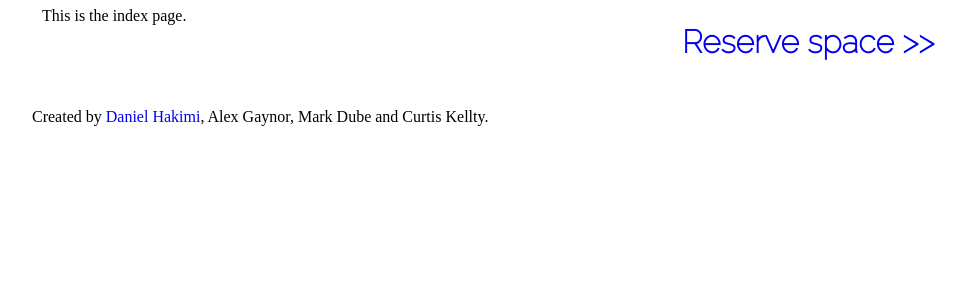
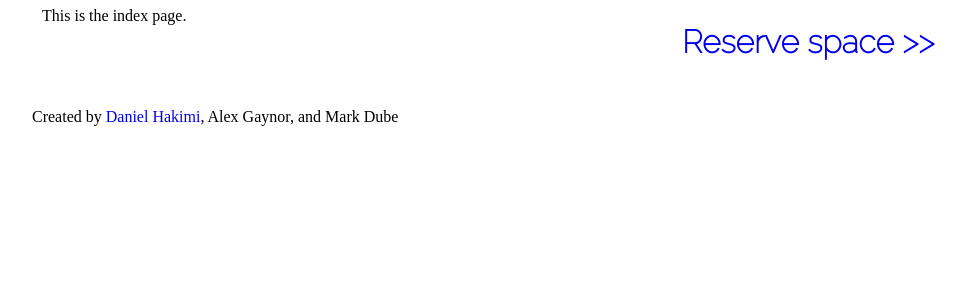
Before and after one commit to DanHakimi/Rooms, a Python web app: template templates/index.html in a window 1280 px wide. Shown: the part 131-431 px from the top of the page, without its empty margins (128-1093 px from the left). Run offline with Jinja, Linux system fonts and the light colour scheme; the template is opened without the code that fills it, so the values that code supplies are empty; some libraries are stand-ins or nearby versions; some web fonts are replaced.

Commit message:
Curtis doesn't exist.

```diff
--- a/templates/index.html
+++ b/templates/index.html
@@ -66,7 +66,7 @@
 			<div class="clear"></div>
 
 			<footer>
-				<p>Created by <a href="http://danhakimi.com">Daniel Hakimi</a>, Alex Gaynor, Mark Dube and Curtis Kellty.</p>
+				<p>Created by <a href="http://danhakimi.com">Daniel Hakimi</a>, Alex Gaynor, and Mark Dube</p>
 			</footer>
 
 			<div class="clear"></div>
```
Also changed, not shown: rooms_project/cas_auth/models.py (line endings or trailing spaces).
